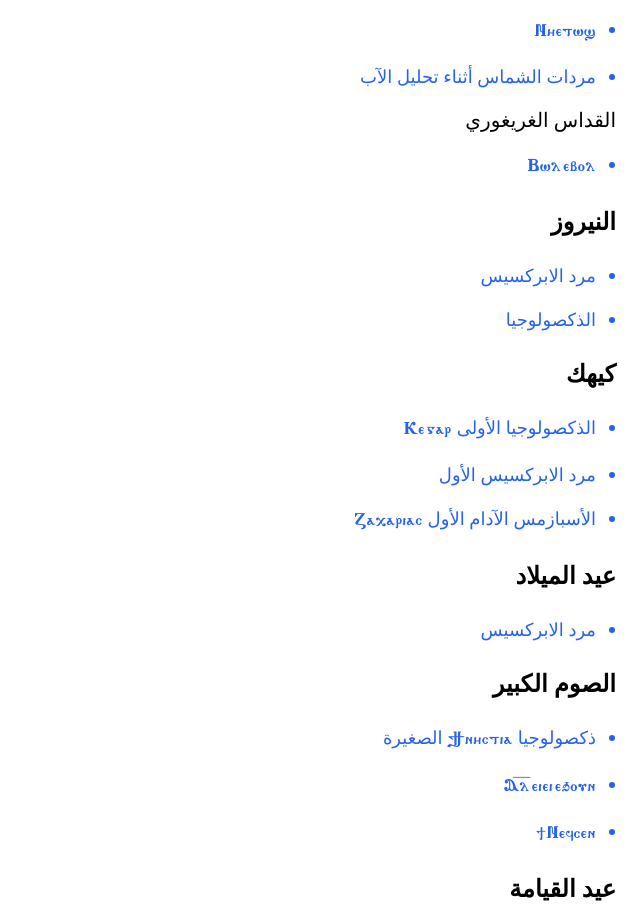
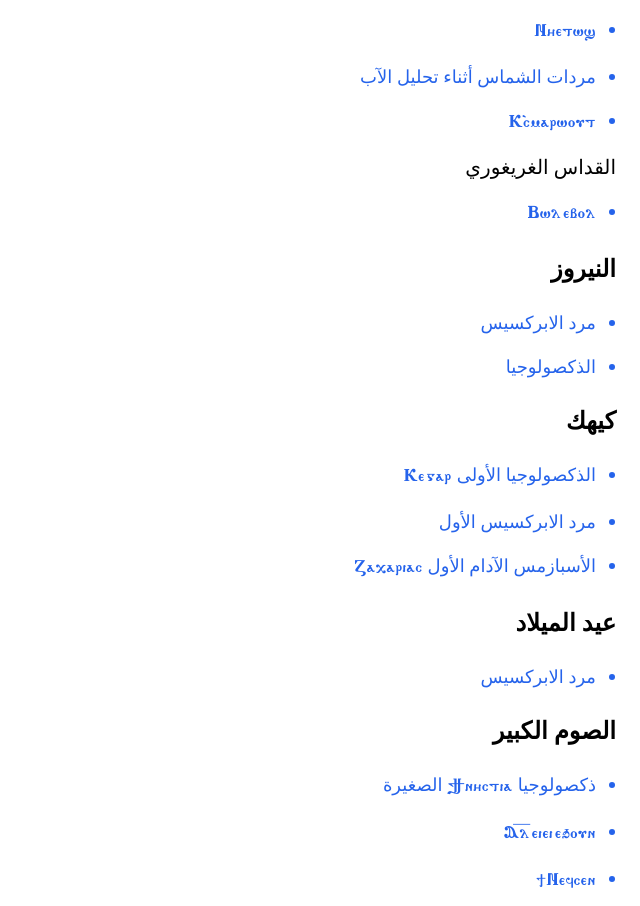
Before and after one commit to Amir-Latif/st-stephen-sources, a plain HTML site: page fifth.html in a window 1280 px wide. Shown: the part 1134-2040 px from the top of the page, without its empty margins (640-1280 px from the left). Drawn offline with Linux system fonts and the light colour scheme.

Commit message:
add edesmarwout to fifth.html

```diff
--- a/fifth.html
+++ b/fifth.html
@@ -188,6 +188,15 @@
             href="https://media.tasbeha.org/mp3/Hymns/Annual/Deacon_Responses/Cantor_Ibrahim_Ayad/3_-_Liturgy_of_the_Believers/27.Before_Confession.2167.mp3"
             target="_blank"
             >مردات الشماس أثناء تحليل الآب</a
+          >
+        </li>
+        <li class="text-lg text-blue-600 hover:text-blue-800 transition">
+          <a
+            href="Écouter 28. إك إسماروؤت par St. Stephan Family 2 sur #SoundCloud
+https://on.soundcloud.com/WHpfY"
+            target="_blank"
+            class="coptic"
+            >K`cmarwout</a
           >
         </li>
       </ul>
```
